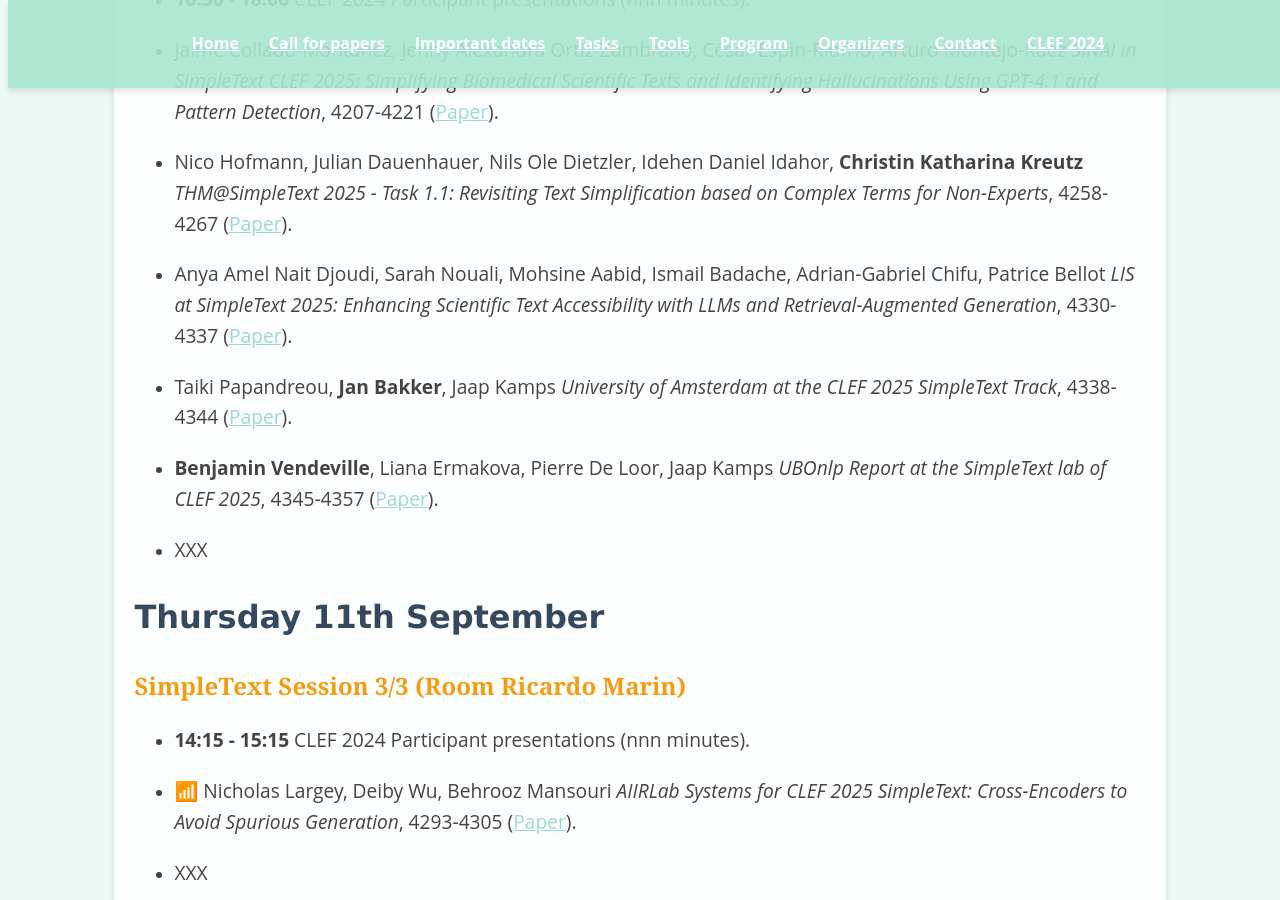
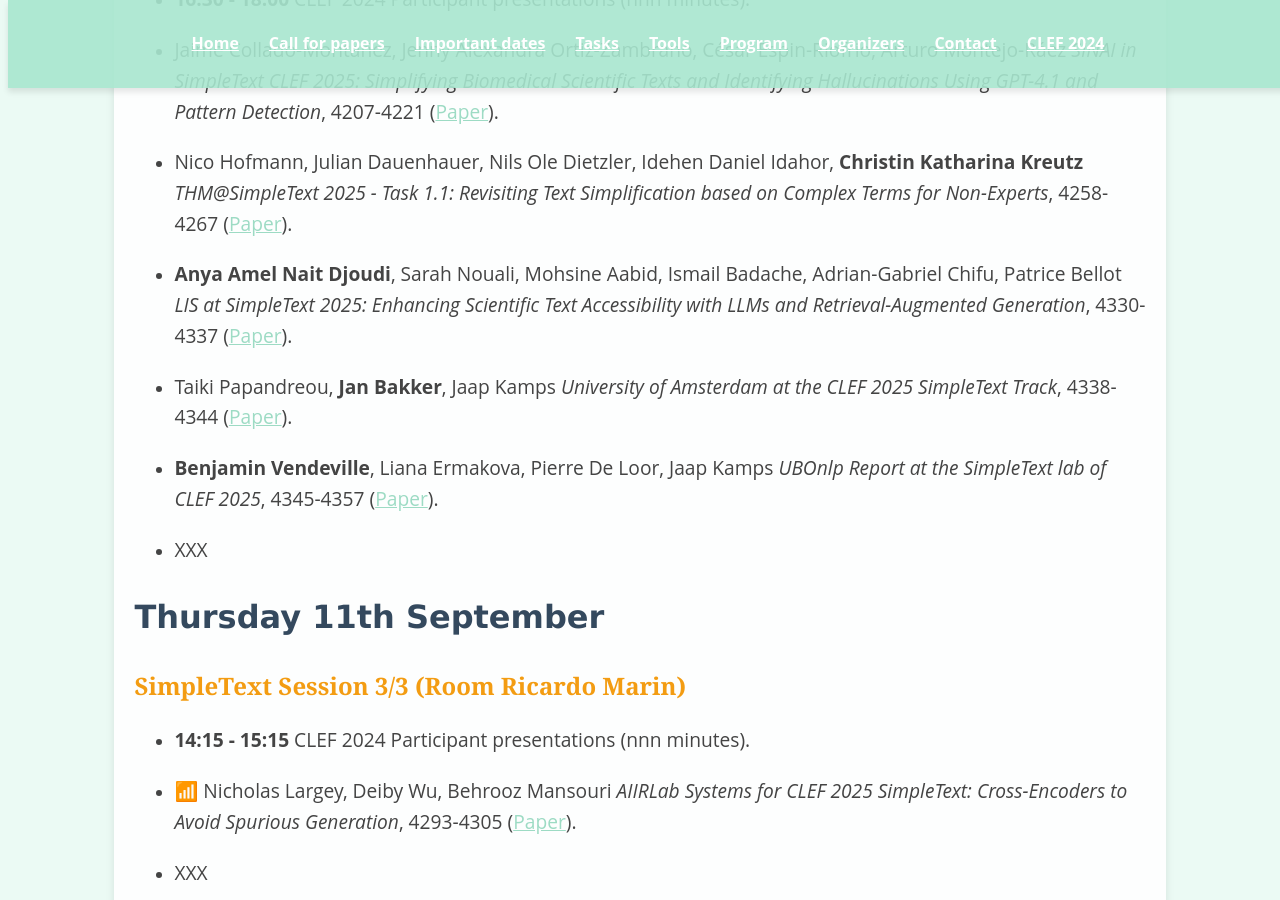
Before and after one commit to simpletext-madics/2025, a Jekyll site: the page built from program.md, in a window 1280 px wide and 900 px high, scrolled down 2045 px. Built offline with Jekyll 4.4.1, drawn with Linux system fonts in a browser that asks for light colours.

```diff
--- a/program.md
+++ b/program.md
@@ -61,7 +61,7 @@ _SINAI in SimpleText CLEF 2025: Simplifying Biomedical Scientific Texts and Iden
 _THM@SimpleText 2025 - Task 1.1: Revisiting Text Simplification based on Complex Terms for Non-Experts_, 4258-4267
 ([Paper](https://www.dei.unipd.it/~faggioli/temp/clef2025/paper_352.pdf)).
 
-* Anya Amel Nait Djoudi, Sarah Nouali, Mohsine Aabid, Ismail Badache, Adrian-Gabriel Chifu, Patrice Bellot
+* **Anya Amel Nait Djoudi**, Sarah Nouali, Mohsine Aabid, Ismail Badache, Adrian-Gabriel Chifu, Patrice Bellot
 _LIS at SimpleText 2025: Enhancing Scientific Text Accessibility with LLMs and Retrieval-Augmented Generation_, 4330-4337
 ([Paper](https://www.dei.unipd.it/~faggioli/temp/clef2025/paper_358.pdf)).
 
```
